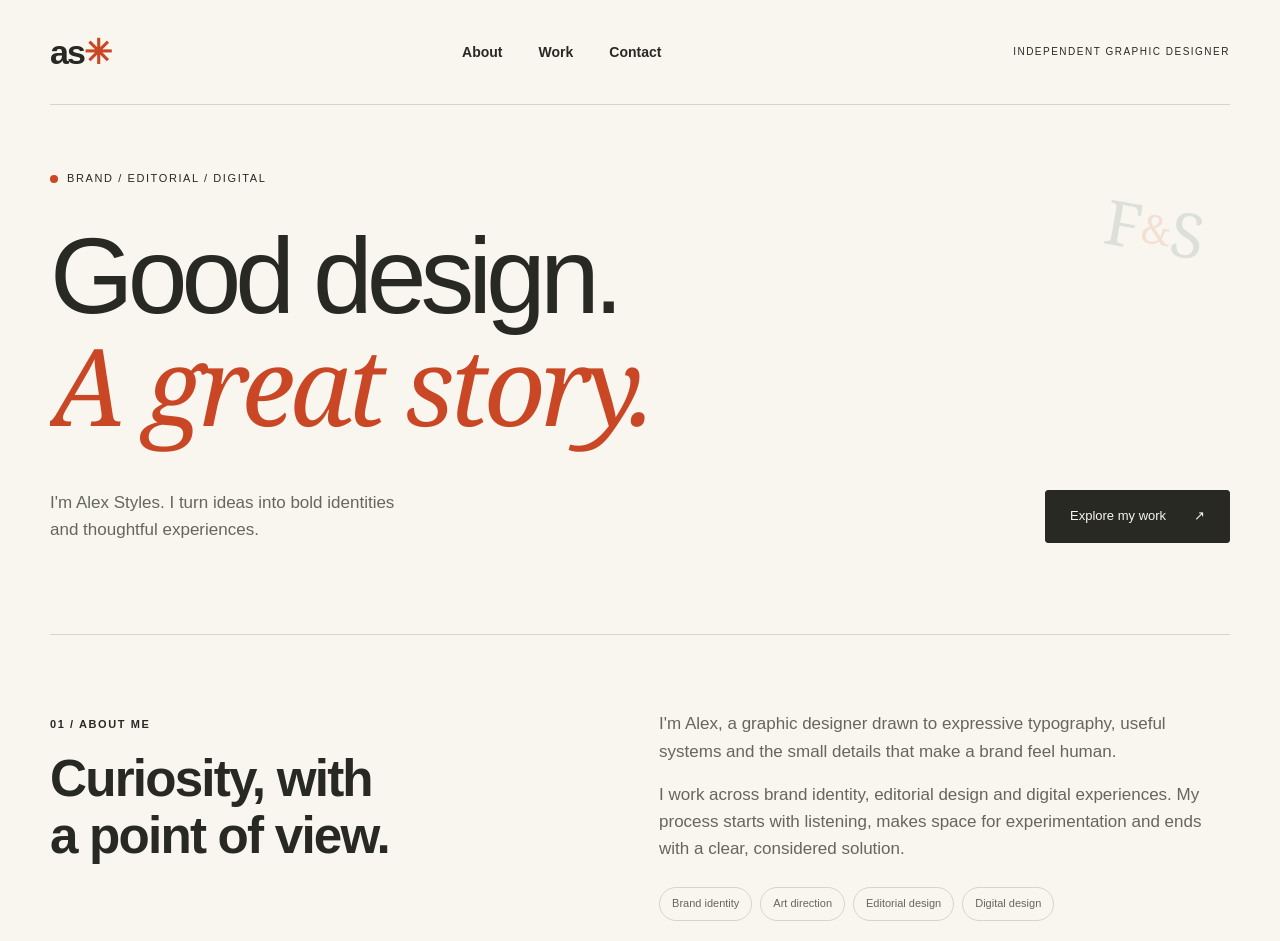
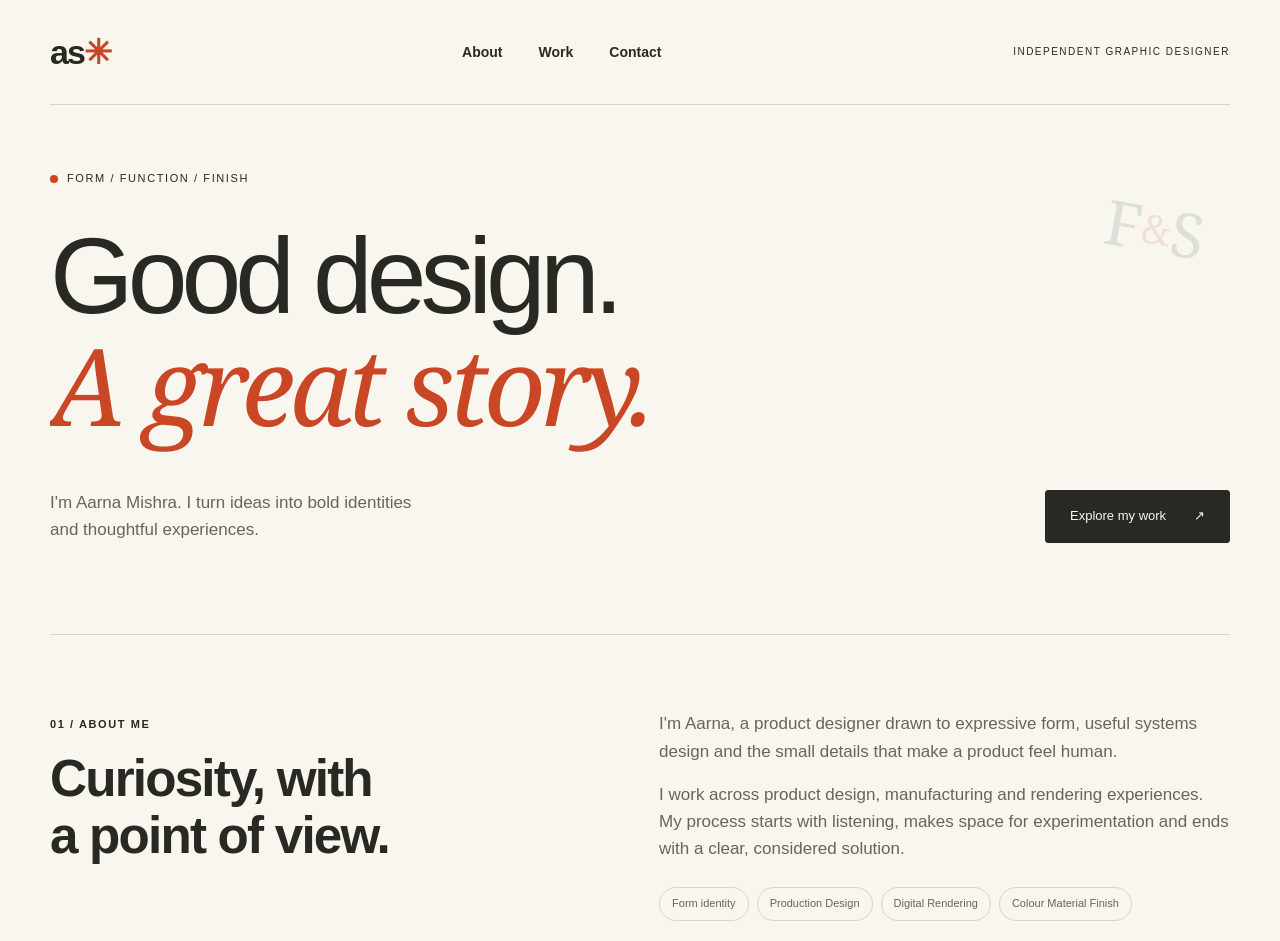
Before and after one commit to aarnamishra02/aarna-portfolio, a plain HTML site: page index.html in a window 1280 px wide. Shown: the top 941 px of the page. Drawn offline with Linux system fonts and the light colour scheme.

Commit message:
Update index.html

```diff
--- a/index.html
+++ b/index.html
@@ -2,20 +2,20 @@
 <html lang="en">
 <head>
 <meta charset="utf-8"><meta name="viewport" content="width=device-width, initial-scale=1">
-<meta name="description" content="Form & Story: Alex Styles' graphic design portfolio. Brand identities, editorial design and expressive digital experiences.">
+<meta name="description" content="Form & Story: Aarna Mishra' design portfolio. Form Design, Industrial design and colour material finish.">
 <title>Form & Story — Alex Styles Portfolio</title>
 <link rel="stylesheet" href="styles.css"><script src="script.js" defer></script>
 </head>
 <body>
 <a class="skip" href="#main">Skip to content</a>
-<header class="wrap header"><a href="#home" class="logo" aria-label="Alex Styles home">as<span>✳</span></a><nav aria-label="Main navigation">
+<header class="wrap header"><a href="#home" class="logo" aria-label="Aarna Mishra home">as<span>✳</span></a><nav aria-label="Main navigation">
 <a href="#about" aria-describedby="tip-about">About<span class="tooltip" id="tip-about" role="tooltip">Meet the designer</span></a>
 <a href="#portfolio" aria-describedby="tip-work">Work<span class="tooltip" id="tip-work" role="tooltip">Explore selected projects</span></a>
 <a href="#contact" aria-describedby="tip-contact">Contact<span class="tooltip" id="tip-contact" role="tooltip">Start a conversation</span></a>
 </nav><span class="header-note">INDEPENDENT GRAPHIC DESIGNER</span></header>
 <main id="main">
-<section class="wrap hero" id="home"><div class="hero-tag"><span class="dot"></span> BRAND / EDITORIAL / DIGITAL</div><h1>Good design.<br><em>A great story.</em></h1><div class="hero-bottom"><p>I'm Alex Styles. I turn ideas into bold identities<br class="desktop-break"> and thoughtful experiences.</p><a class="button" href="#portfolio">Explore my work <span aria-hidden="true">↗</span></a></div><div class="hero-art" aria-hidden="true"><span>F</span><span>&</span><span>S</span></div></section>
-<section class="wrap about" id="about"><div><p class="eyebrow">01 / ABOUT ME</p><h2>Curiosity, with<br>a point of view.</h2></div><div class="about-copy"><p>I'm Alex, a graphic designer drawn to expressive typography, useful systems and the small details that make a brand feel human.</p><p>I work across brand identity, editorial design and digital experiences. My process starts with listening, makes space for experimentation and ends with a clear, considered solution.</p><ul class="skills" aria-label="Design disciplines"><li>Brand identity</li><li>Art direction</li><li>Editorial design</li><li>Digital design</li></ul></div></section>
+<section class="wrap hero" id="home"><div class="hero-tag"><span class="dot"></span> FORM / FUNCTION / FINISH</div><h1>Good design.<br><em>A great story.</em></h1><div class="hero-bottom"><p>I'm Aarna Mishra. I turn ideas into bold identities<br class="desktop-break"> and thoughtful experiences.</p><a class="button" href="#portfolio">Explore my work <span aria-hidden="true">↗</span></a></div><div class="hero-art" aria-hidden="true"><span>F</span><span>&</span><span>S</span></div></section>
+<section class="wrap about" id="about"><div><p class="eyebrow">01 / ABOUT ME</p><h2>Curiosity, with<br>a point of view.</h2></div><div class="about-copy"><p>I'm Aarna, a product designer drawn to expressive form, useful systems design and the small details that make a product feel human.</p><p>I work across product design, manufacturing and rendering experiences. My process starts with listening, makes space for experimentation and ends with a clear, considered solution.</p><ul class="skills" aria-label="Design disciplines"><li>Form identity</li><li>Production Design</li><li>Digital Rendering</li><li>Colour Material Finish</li></ul></div></section>
 <section class="wrap portfolio" id="portfolio"><div class="section-head"><div><p class="eyebrow">02 / SELECTED WORK</p><h2>A little form.<br>A lot of feeling.</h2></div><p class="muted">Three fictional concept projects.<br>Explore the thinking behind each one.</p></div><div class="project-grid">
 <article class="project-card"><button class="project-open" data-project="atelier" aria-haspopup="dialog" aria-controls="project-modal"><span class="thumbnail cream" role="img" aria-label="Atelier concept identity: elegant letter A and warm cream palette"><span class="art-title">Atelier.</span><span class="art-mark">A</span><span class="art-caption">OBJECTS WITH INTENTION</span></span><span class="project-meta"><span><span class="eyebrow">BRAND IDENTITY / CONCEPT</span><span class="project-name">Atelier Objects</span></span><span class="arrow" aria-hidden="true">↗</span></span><span class="view-label">View project details</span></button></article>
 <article class="project-card"><button class="project-open" data-project="fieldnotes" aria-haspopup="dialog" aria-controls="project-modal"><span class="thumbnail pink" role="img" aria-label="Field Notes editorial concept: oversized serif F and lilac typography"><span class="art-title">FIELD<br>NOTES</span><span class="art-mark">f.</span><span class="art-caption">A JOURNAL OF NEW PERSPECTIVES</span></span><span class="project-meta"><span><span class="eyebrow">EDITORIAL / CONCEPT</span><span class="project-name">Field Notes Journal</span></span><span class="arrow" aria-hidden="true">↗</span></span><span class="view-label">View project details</span></button></article>
```
